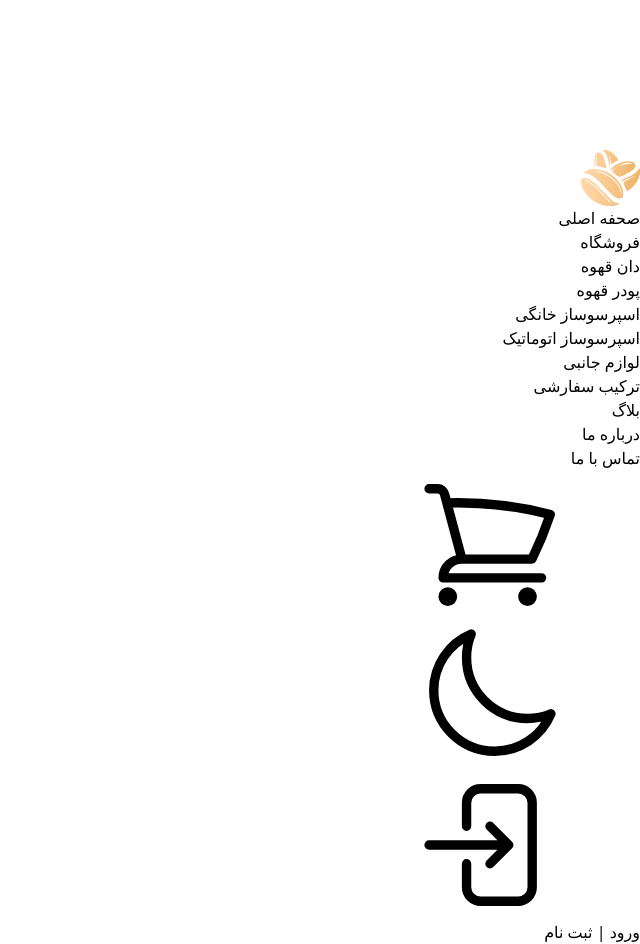
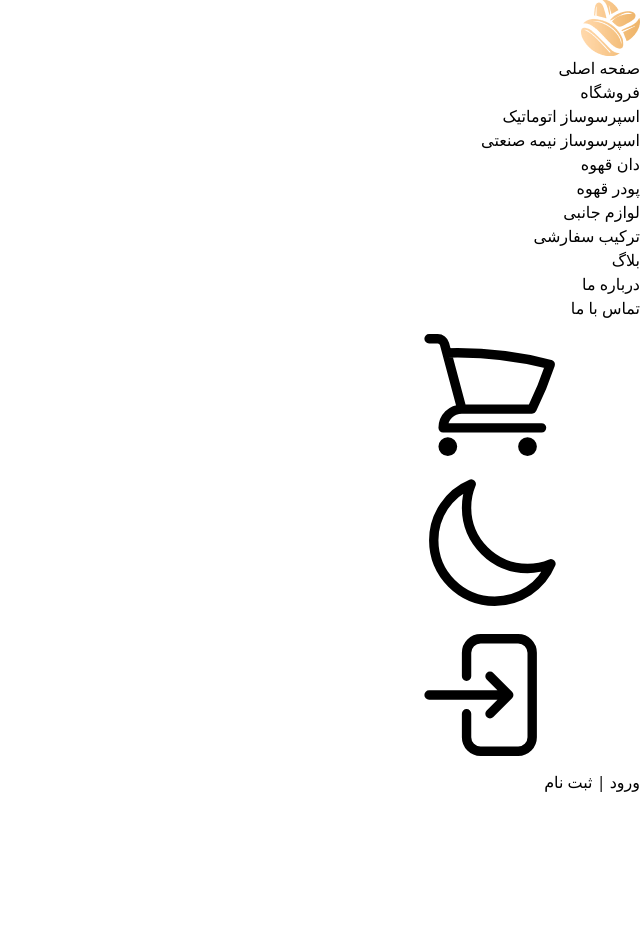
Before and after one commit to najeemakhtari/Coffee-website, a website: page public/index.html in a window 1280 px wide. Shown: the whole page, without its empty margins (640-1280 px from the left). After the commit the page ends 800 px from the top, so only its background shows below. Drawn offline with Linux system fonts and the light colour scheme.

Commit message:
header html resolved

```diff
--- a/public/index.html
+++ b/public/index.html
@@ -8,64 +8,44 @@
     <link rel="stylesheet" href="style/app.css" />
   </head>
   <body>
-    <svg>
-      <symbol
-        id="shopping-cart"
-        xmlns="http://www.w3.org/2000/svg"
-        fill="none"
-        viewBox="0 0 24 24"
-        stroke-width="1.5"
-        stroke="currentColor"
-      >
-        <path
-          stroke-linecap="round"
-          stroke-linejoin="round"
-          d="M2.25 3h1.386c.51 0 .955.343 1.087.835l.383 1.437M7.5 14.25a3 3 0 0 0-3 3h15.75m-12.75-3h11.218c1.121-2.3 2.1-4.684 2.924-7.138a60.114 60.114 0 0 0-16.536-1.84M7.5 14.25 5.106 5.272M6 20.25a.75.75 0 1 1-1.5 0 .75.75 0 0 1 1.5 0Zm12.75 0a.75.75 0 1 1-1.5 0 .75.75 0 0 1 1.5 0Z"
-        />
+    <!----svgs--->
+    <svg class="hidden">
+      <symbol id="shopping-cart" fill="none" viewBox="0 0 24 24" stroke-width="1.5" stroke="currentColor">
+        <path stroke-linecap="round" stroke-linejoin="round" d="M2.25 3h1.386c.51 0 .955.343 1.087.835l.383 1.437M7.5 14.25a3 3 0 0 0-3 3h15.75m-12.75-3h11.218c1.121-2.3 2.1-4.684 2.924-7.138a60.114 60.114 0 0 0-16.536-1.84M7.5 14.25 5.106 5.272M6 20.25a.75.75 0 1 1-1.5 0 .75.75 0 0 1 1.5 0Zm12.75 0a.75.75 0 1 1-1.5 0 .75.75 0 0 1 1.5 0Z" />
       </symbol>
-      <symbol
-        id="moon"
-        xmlns="http://www.w3.org/2000/svg"
-        fill="none"
-        viewBox="0 0 24 24"
-        stroke-width="1.5"
-        stroke="currentColor"
-      >
-        <path
-          stroke-linecap="round"
-          stroke-linejoin="round"
-          d="M21.752 15.002A9.72 9.72 0 0 1 18 15.75c-5.385 0-9.75-4.365-9.75-9.75 0-1.33.266-2.597.748-3.752A9.753 9.753 0 0 0 3 11.25C3 16.635 7.365 21 12.75 21a9.753 9.753 0 0 0 9.002-5.998Z"
-        />
+      <symbol id="moon" fill="none" viewBox="0 0 24 24" stroke-width="1.5" stroke="currentColor">
+        <path stroke-linecap="round" stroke-linejoin="round" d="M21.752 15.002A9.72 9.72 0 0 1 18 15.75c-5.385 0-9.75-4.365-9.75-9.75 0-1.33.266-2.597.748-3.752A9.753 9.753 0 0 0 3 11.25C3 16.635 7.365 21 12.75 21a9.753 9.753 0 0 0 9.002-5.998Z" />
       </symbol>
-      <symbol
-        id="login"
-        fill="none"
-        viewBox="0 0 24 24"
-        stroke-width="1.5"
-        stroke="currentColor"
-      >
-        <path
-          stroke-linecap="round"
-          stroke-linejoin="round"
-          d="M8.25 9V5.25A2.25 2.25 0 0 1 10.5 3h6a2.25 2.25 0 0 1 2.25 2.25v13.5A2.25 2.25 0 0 1 16.5 21h-6a2.25 2.25 0 0 1-2.25-2.25V15M12 9l3 3m0 0-3 3m3-3H2.25"
-        />
+      <symbol id="login" fill="none" viewBox="0 0 24 24" stroke-width="1.5" stroke="currentColor">
+        <path stroke-linecap="round" stroke-linejoin="round" d="M8.25 9V5.25A2.25 2.25 0 0 1 10.5 3h6a2.25 2.25 0 0 1 2.25 2.25v13.5A2.25 2.25 0 0 1 16.5 21h-6a2.25 2.25 0 0 1-2.25-2.25V15M12 9l3 3m0 0-3 3m3-3H2.25" />
       </symbol>
+
+
     </svg>
-    <!--navigation bar-->
-    <div>
-      <!--logo-->
-      <div>
-        <img src="./images/app-logo.png" alt="Nanjun coffee" />
-      </div>
-      <!--Menu-->
+    <!--header-->
+    <header>
+      <!--logo and Menu-->
       <nav>
+        <!--logo-->
+        <div>
+          <img src="./images/app-logo.png" alt="Nanjun coffee" />
+        </div>
+        <!--menu-->
         <ul>
           <li>
-            <a href="#">صحفه اصلی</a>
+            <a href="#">صفحه اصلی</a>
           </li>
+          <!--has sub-->
           <li>
             <a href="#">فروشگاه</a>
+            <!--sub-->
             <ul>
+              <li>
+                <a href="#">اسپرسوساز اتوماتیک</a>
+              </li>
+              <li>
+                <a href="#">اسپرسوساز نیمه صنعتی</a>
+              </li>
               <li>
                 <a href="#">دان قهوه</a>
               </li>
@@ -73,14 +53,9 @@
                 <a href="#">پودر قهوه</a>
               </li>
               <li>
-                <a href="#">اسپرسوساز خانگی</a>
-              </li>
-              <li>
-                <a href="#">اسپرسوساز اتوماتیک</a>
-              </li>
-              <li>
                 <a href="#">لوازم جانبی</a>
               </li>
+
             </ul>
           </li>
           <li>
@@ -97,28 +72,29 @@
           </li>
         </ul>
       </nav>
-      <!--login signup & shopping cart-->
+      <!---login & cart-->
       <div>
-        <!---cart-->
+        <!--cart-->
         <div>
           <svg>
             <use xlink:href="#shopping-cart"></use>
           </svg>
         </div>
-        <!--theme toggle-->
-        <div>
+        <!--theme btn-->
+        <span>
           <svg>
             <use xlink:href="#moon"></use>
           </svg>
-        </div>
-        <!--Login signup-->
-        <svg>
-          <use xlink:href="#login"></use>
-        </svg>
-        <a href="#">ورود | ثبت نام</a>
+        </span>
+        <!--login & signup-->
+        <a href="#">
+          <svg>
+            <use xlink:href="#login"></use>
+          </svg>
+          ورود | ثبت نام
+        </a>
       </div>
-    </div>
-
+    </header>
     <script src="./scripts/app.js"></script>
   </body>
 </html>
--- a/tailwind.config.js
+++ b/tailwind.config.js
@@ -1,6 +1,7 @@
 /** @type {import('tailwindcss').Config} */
 module.exports = {
   content: ["./public/**/*.{html,js}"],
+
   theme: {
     extend: {
       colors: {
```
Also changed, not shown: public/style/app.css.
